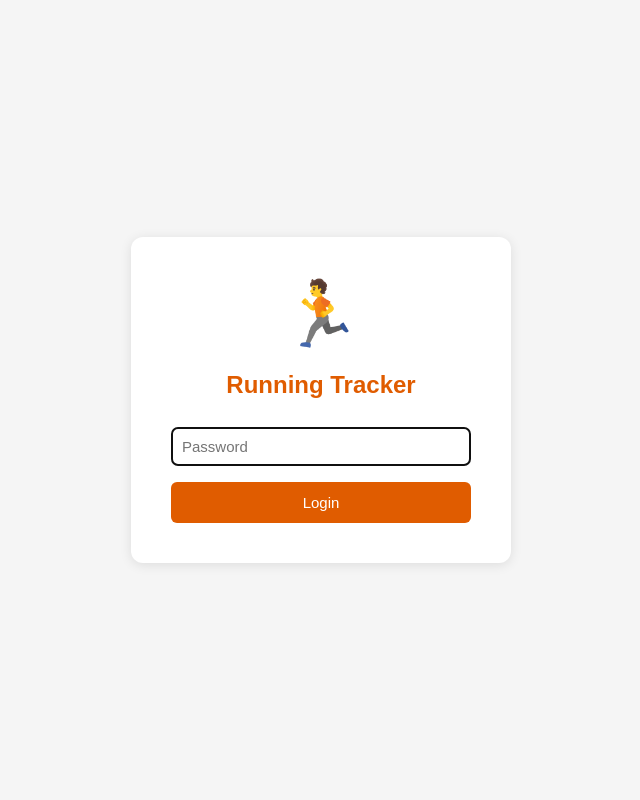
After one commit to GrzyboZAUR/running-tracker, a Flask app: page /login in a window 1280 px wide. The commit adds this page. Shown: the whole page, without its empty margins (319-959 px from the left). Run offline with Flask 3, Linux system fonts and the light colour scheme.

Commit message:
feat: add login protection for adding runs

```diff
--- a/app.py
+++ b/app.py
@@ -3,15 +3,38 @@ import sqlite3
 import requests
 from dotenv import load_dotenv
 import os
+from functools import wraps
+from flask import session
 
 load_dotenv()
 
 app = Flask(__name__)
 app.secret_key = os.getenv('SECRET_KEY', 'dev-fallback-key')
 DATABASE = os.getenv('DATABASE', 'running.db')
+ADMIN_PASSWORD = os.getenv('ADMIN_PASSWORD', '')
 
+def login_required(f):
+    @wraps(f)
+    def decorated(*args, **kwargs):
+        if not session.get('logged_in'):
+            return redirect('/login')
+        return f(*args, **kwargs)
+    return decorated
 
-app = Flask(__name__)
+@app.route('/login', methods=['GET', 'POST'])
+def login():
+    error = None
+    if request.method == 'POST':
+        if request.form['password'] == ADMIN_PASSWORD:
+            session['logged_in'] = True
+            return redirect('/add')
+        error = 'Wrong password'
+    return render_template('login.html', error=error)
+
+@app.route('/logout')
+def logout():
+    session.clear()
+    return redirect('/')
 
 def get_db():
     conn = sqlite3.connect(DATABASE)
@@ -53,6 +76,7 @@ def index():
     return render_template('index.html', runs=runs)
 
 @app.route('/add', methods=['GET', 'POST'])
+@login_required
 def add():
     if request.method == 'POST':
         db = get_db()
--- /dev/null
+++ b/templates/login.html
@@ -0,0 +1,35 @@
+<!DOCTYPE html>
+<html lang="en">
+<head>
+    <meta charset="UTF-8">
+    <title>Login - Running Tracker</title>
+    <style>
+        body { font-family: Arial, sans-serif; display: flex; justify-content: center;
+               align-items: center; height: 100vh; margin: 0; background: #f5f5f5; }
+        .box { background: white; padding: 40px; border-radius: 12px;
+               box-shadow: 0 2px 12px rgba(0,0,0,0.1); text-align: center; width: 300px; }
+        .runner { font-size: 64px; cursor: pointer; display: block; margin-bottom: 8px; }
+        h2 { color: #e05c00; margin-bottom: 24px; }
+        input { width: 100%; padding: 10px; margin-top: 4px; border: 1px solid #ccc;
+                border-radius: 6px; box-sizing: border-box; font-size: 15px; }
+        .btn { background: #e05c00; color: white; padding: 12px 30px; border: none;
+               border-radius: 6px; cursor: pointer; font-size: 15px;
+               margin-top: 16px; width: 100%; }
+        .btn:hover { background: #c44f00; }
+        .error { color: red; margin-top: 12px; font-size: 14px; }
+    </style>
+</head>
+<body>
+    <div class="box">
+        <span class="runner">🏃</span>
+        <h2>Running Tracker</h2>
+        <form method="POST">
+            <input type="password" name="password" placeholder="Password" autofocus>
+            <button class="btn" type="submit">Login</button>
+        </form>
+        {% if error %}
+        <div class="error">{{ error }}</div>
+        {% endif %}
+    </div>
+</body>
+</html>
```
Also changed, not shown: templates/index.html (+9 -3 lines).
